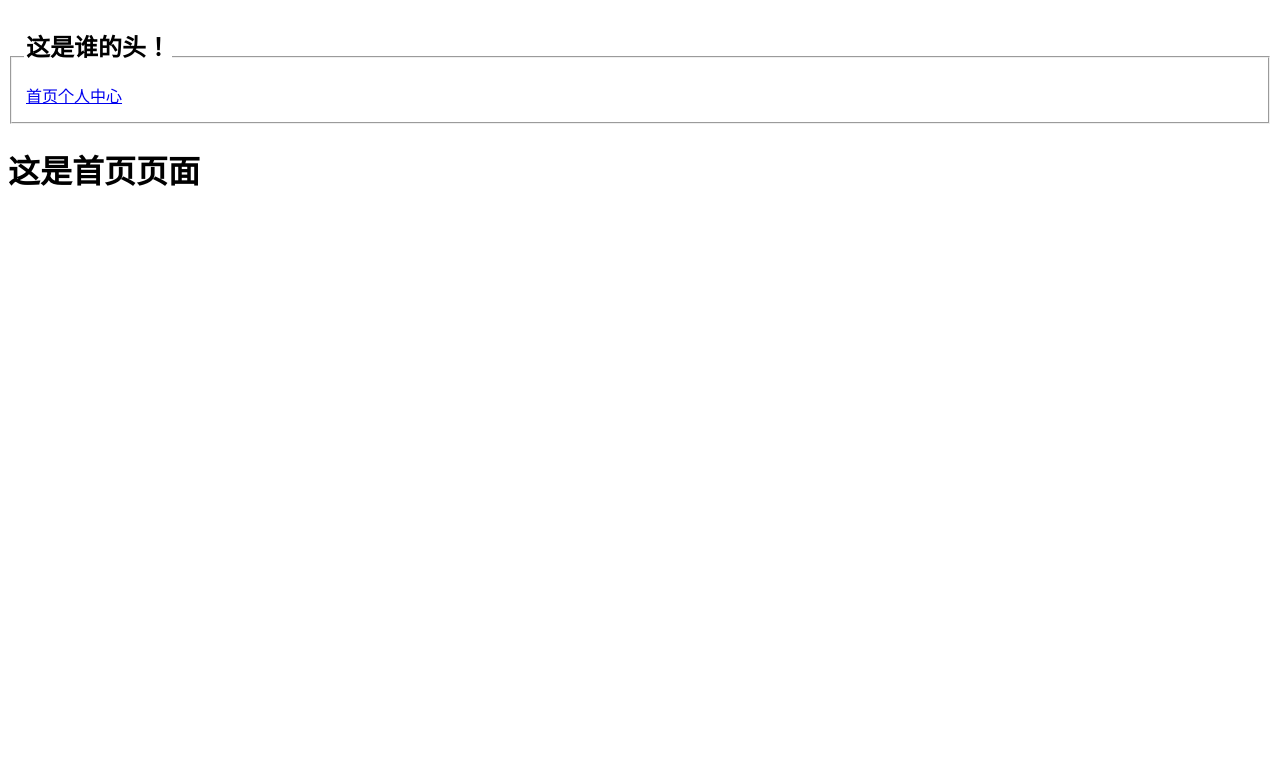
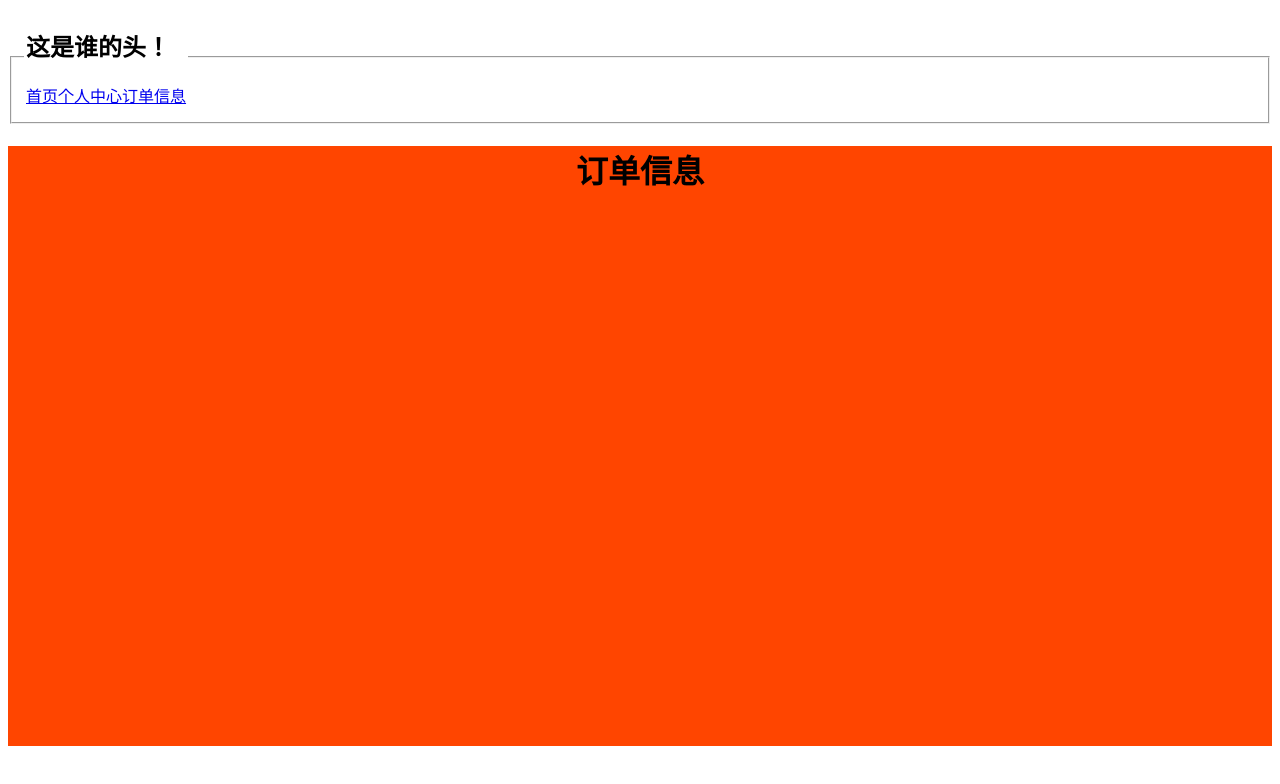
Before and after one commit to wangYan0212/VueProject01_wy, a Vue app in the folder vuetwo/: page /#/dd in a window 1280 px wide. Shown: the top 784 px of the page. Built offline with nearby package versions, Linux system fonts and the light colour scheme.

Commit message:
no message

```diff
--- /dev/null
+++ b/vuetwo/src/components/DingDan.vue
@@ -0,0 +1,20 @@
+<template>
+    <div id="link">
+      <h1>订单信息</h1>
+    </div>
+</template>
+
+<script>
+    export default {
+        name: "DingDan"
+    }
+</script>
+
+<style scoped>
+  #link{
+    width: 100%;
+    height: 600px;
+    background: orangered;
+    text-align: center;
+  }
+</style>
--- a/vuetwo/src/components/Header.vue
+++ b/vuetwo/src/components/Header.vue
@@ -4,6 +4,7 @@
         <h2>这是谁的头！</h2>
         <router-link :to="{path:'/home'}">首页</router-link>
         <router-link :to="{path:'/center'}">个人中心</router-link>
+        <router-link :to="{path:'/dd'}">订单信息</router-link>
       </legend>
     </fieldset>
 </template>
--- a/vuetwo/src/router/index.js
+++ b/vuetwo/src/router/index.js
@@ -2,6 +2,7 @@ import Vue from 'vue'
 import Router from 'vue-router'
 import Center from '../components/center'
 import Home from '../components/home'
+import Dd from '../components/DingDan'
 
 Vue.use(Router)
 
@@ -9,6 +10,7 @@ export default new Router({
   routes: [
     {path:"/home",component:Home},
     {path:"/center",component:Center},
+    {path:"/dd",component:Dd},
     {path:"*",component:Home}
   ]
 })
```
